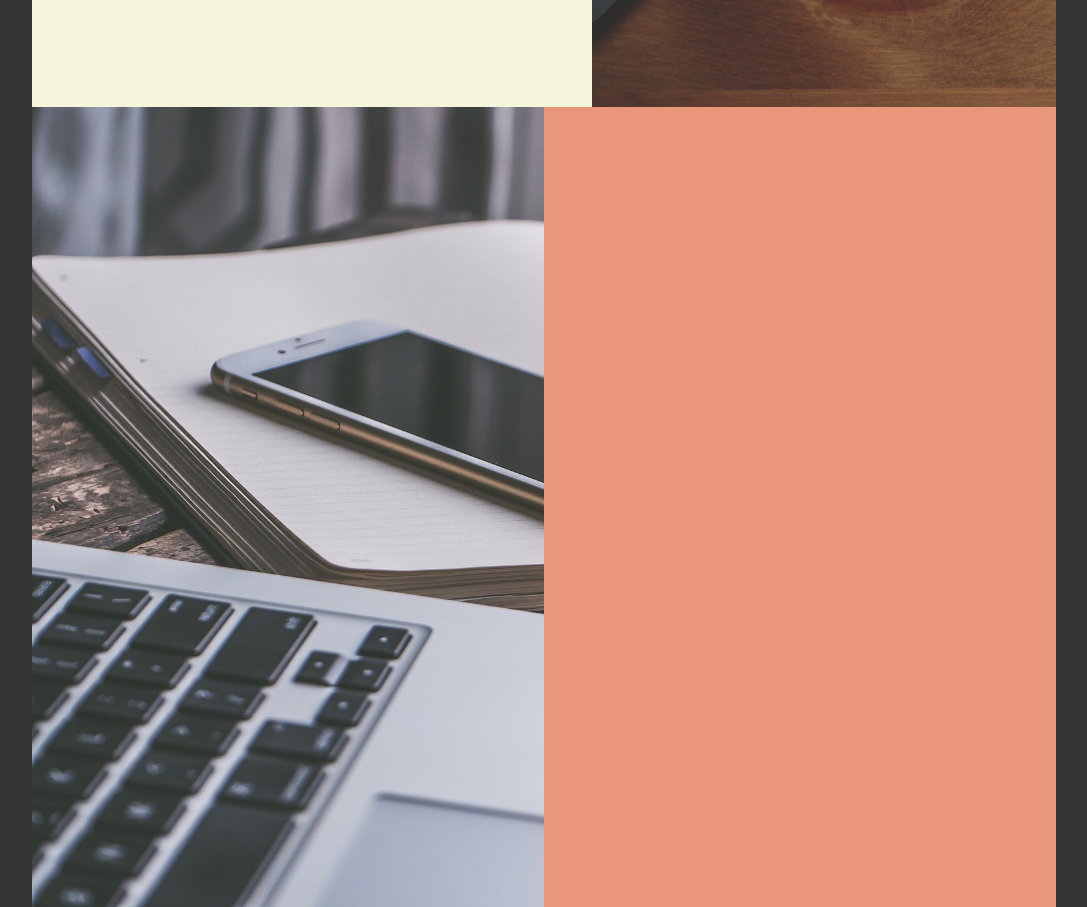
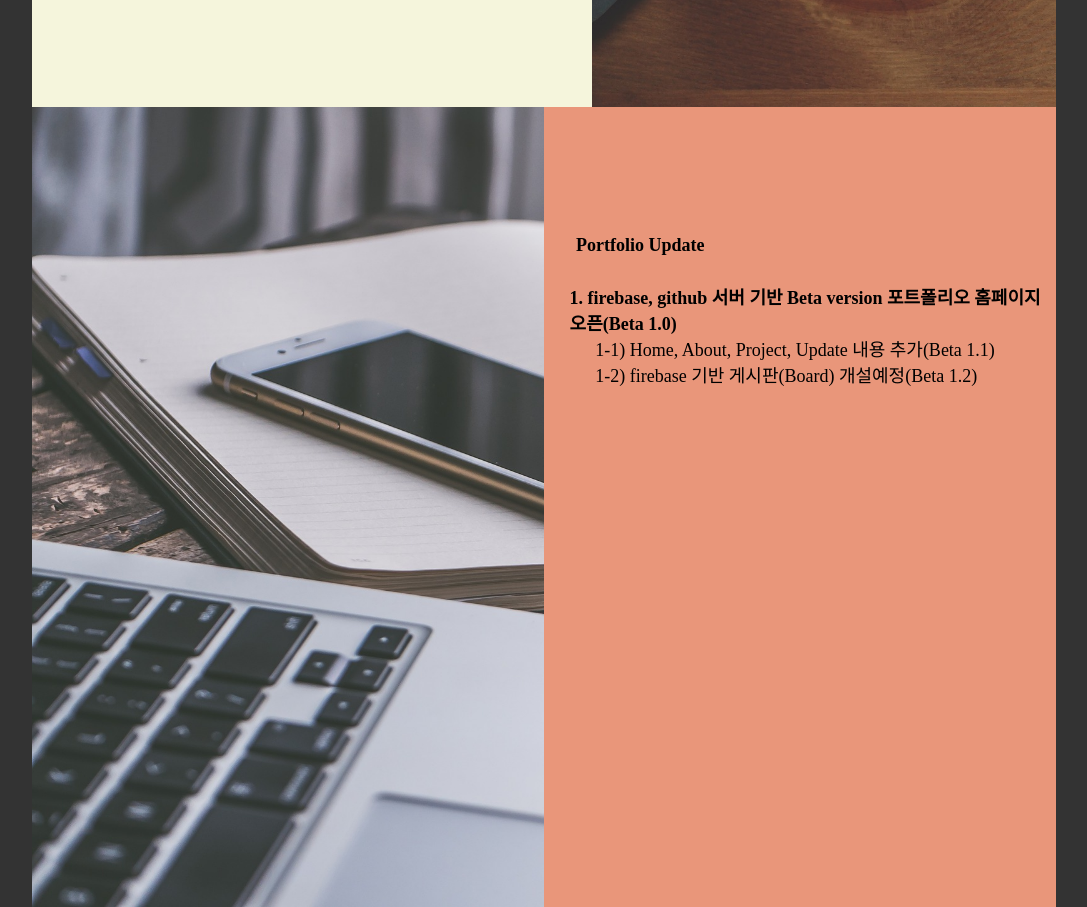
Before and after one commit to winsam003/portfolio, a website: page public/index.html in a window 1280 px wide. Shown: the part 2323-3230 px from the top of the page, without its empty margins (96-1183 px from the left). Drawn offline with Linux system fonts and the light colour scheme.

Commit message:
임시커밋

```diff
--- a/public/index.css
+++ b/public/index.css
@@ -316,7 +316,7 @@ footer>a {
 
 
 
-.container_study {
+.container_project {
     height: 100vh;
     background-color: beige;
 
@@ -324,14 +324,14 @@ footer>a {
     grid-template-columns: 1fr 1fr;
 }
 
-.container_study>:first-child {
+.container_project>:first-child {
     width: 70vh;
 
     display: grid;
     grid-template-columns: repeat(2, 1fr);
 }
 
-.container_study>:last-child {
+.container_project>:last-child {
     background-image: url("../image/cup.jpg");
     background-size: cover;
 }
@@ -372,7 +372,7 @@ footer>a {
 
 
 
-.container_project {
+.container_update {
     height: 100vh;
     background-color: darksalmon;
 
@@ -380,7 +380,31 @@ footer>a {
     grid-template-columns: 1fr 1fr;
 }
 
-.container_project>:first-child{
+.container_update>div>p{
+    font-size: large;
+    font-weight: bold;
+    height: 3rem;
+    margin-top: 8rem;
+    margin-left: 2rem;
+}
+
+.parent_ul{
+    list-style-type: none;
+    height: 1.6rem;
+    font-size: large;
+    font-weight: bold;
+    margin-left: 1.6rem;
+}
+
+
+.child_ul{
+    list-style-type: none;
+    height: 1.6rem;
+    font-weight: 400;
+    margin-left: 1.6rem;
+}
+
+.container_update>:first-child{
     background-image: url(../image/business.jpg);
     background-size: cover;
 }
@@ -388,4 +412,6 @@ footer>a {
 .container_board {
     height: 100vh;
     background-color: LightYellow;
+
+    position: static;
 }
--- a/public/index.html
+++ b/public/index.html
@@ -78,16 +78,26 @@
                 </div>
             </div>
         </section>
-        <section class="container_study" id="sec03">
+        <section class="container_project" id="sec03">
             <div>
                 <div class="MVC_model" onclick="MVC_model()"></div>
                 <div class="MVC_model"></div>
             </div>
             <div></div>
         </section>
-        <section class="container_project" id="sec04">
+        <section class="container_update" id="sec04">
             <div></div>
-            <div></div>
+            <div>
+                <p>Portfolio Update</p>
+                <ul class="parent_ul">
+                    <li>1. firebase, github 서버 기반 Beta version 포트폴리오 홈페이지 오픈&#40;Beta 1.0&#41;
+                        <ul class="child_ul">
+                            <li>1-1&#41; Home, About, Project, Update 내용 추가&#40;Beta 1.1&#41;</li>
+                            <li>1-2&#41; firebase 기반 게시판&#40;Board&#41; 개설예정&#40;Beta 1.2&#41;</li>
+                        </ul>
+                    </li>
+                </ul>
+            </div>
         </section>
         <section class="container_board" id="sec05"></section>
     </div>
```
